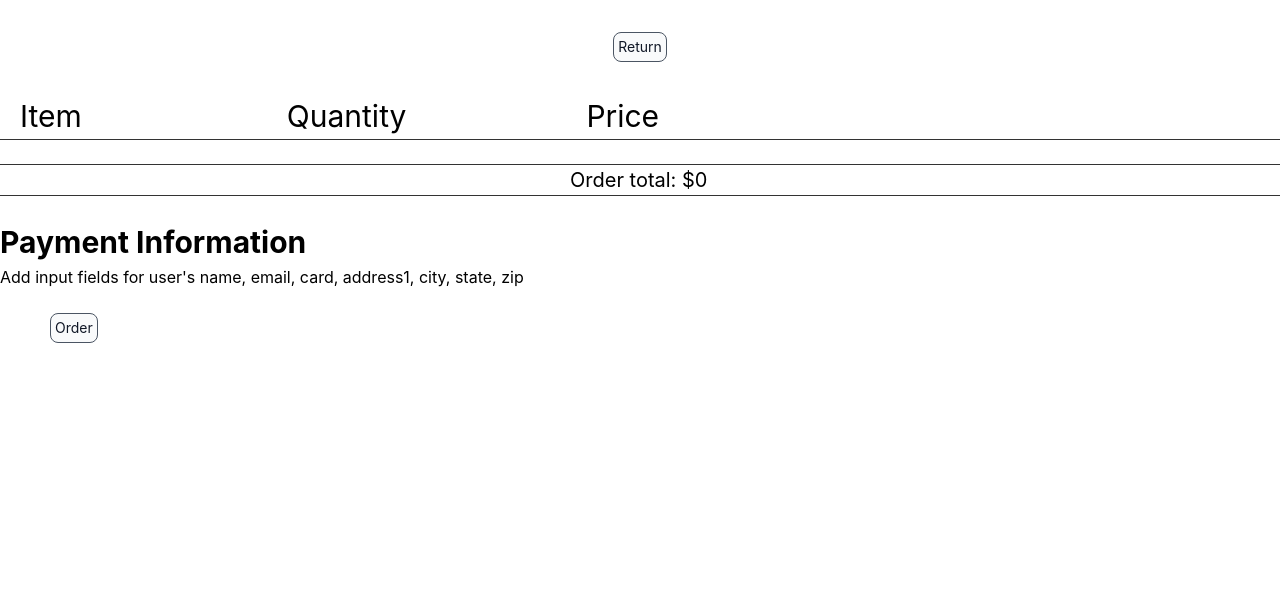
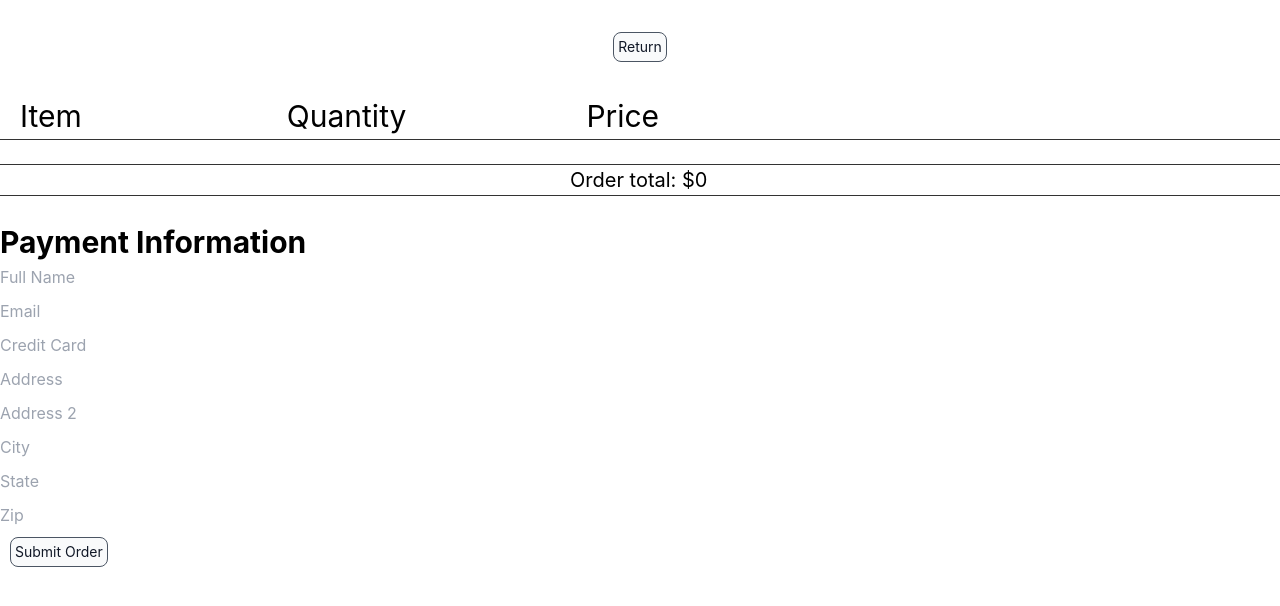
Before and after one commit to cadenrotis/COM-S-319-Assignments, a React (Create React App) app in the folder assignment_2/: page / in a window 1280 px wide. Both pictures are taken after a click on the button "Checkout". Shown: the top 606 px of the page. Built offline with nearby package versions, Linux system fonts and the light colour scheme.

Commit message:
Updated cart view and confirm view

```diff
--- a/assignment_2/src/App.js
+++ b/assignment_2/src/App.js
@@ -121,8 +121,18 @@
   const [cart, setCartQuantity] = useState([]); //cart is an array that'll store the products that the user is interested in buying
   const [cartTotal, setCartTotal] = useState(0); //cartTotal holds the total price of items in the cart
 
+  //hooks for the user's input for their payment information
+  const {
+    register,
+    handleSubmit,
+    formState: { errors },
+  } = useForm();
+  const [dataF, setDataF] = useState({}); //dataF hook will contain the input data
+
   // when input is typed into the search bar, handleChange() updates ProductsCategory with the correct products to show based on the user's input
   const handleChange = (e) => {
+    e.preventDefault();
+
     setQuery(e.target.value);
     const results = Products.phones.filter((eachProduct) => {
       if (e.target.value === "") return ProductsCategory;
@@ -186,7 +196,10 @@
     const newCart = []; //newCart will be a copy of cart without any duplicated items
 
     for (let i = 0; i < cart.length; i++) {
-      if (checkForDuplicates(cart, cart[i]) && productInCart(newCart, cart[i])) {
+      if (
+        checkForDuplicates(cart, cart[i]) &&
+        productInCart(newCart, cart[i])
+      ) {
         console.log("There was a duplicate");
         continue;
       }
@@ -224,6 +237,51 @@
     return cartItems;
   }
 
+  //will display the list of items in the user's cart in a different format for the confirmation view
+  function summaryOfCart() {
+    const newCart = []; //newCart will be a copy of cart without any duplicated items
+
+    for (let i = 0; i < cart.length; i++) {
+      if (
+        checkForDuplicates(cart, cart[i]) &&
+        productInCart(newCart, cart[i])
+      ) {
+        console.log("There was a duplicate");
+        continue;
+      }
+
+      newCart.push(cart[i]);
+    }
+
+    for (let i = 0; i < newCart.length; i++) {
+      console.log(newCart[i].title);
+    }
+
+    //displays the items that are in the cart
+    const cartItems = newCart.map((el) => (
+      <div>
+        <div
+          className="py-8"
+          style={{ display: "flex", justifyContent: "center" }}
+          key={el.id}
+        >
+          <img
+            style={{ marginLeft: "5px" }}
+            class="img-fluid"
+            src={el.image}
+            width={120}
+          />
+          <p style={{ marginTop: "50px", marginLeft: "50px" }}>
+            {el.title} - {howManyofThis(el.id)} x ${el.price} = $
+            {howManyofThis(el.id) * el.price}
+          </p>
+        </div>
+      </div>
+    ));
+
+    return cartItems;
+  }
+
   //displays the browse view with all of the products
   function BrowseView() {
     return (
@@ -234,12 +292,13 @@
         >
           <input
             className="border border-gray-30 text-gray-900 text-sm rounded-lg
-focus:ring-blue-500 focus:border-blue-500 block w-1/12 p-1 dark:bg-white-700
+focus:ring-blue-500 focus:border-blue-500 block w-1/11 p-1 dark:bg-white-700
 dark:border-gray-300 dark:placeholder-gray-400 dark:text-black
 dark:focus:ring-blue-500 dark:focus:border-blue-500"
             type="search"
             value={query}
             onChange={handleChange}
+            placeholder="Search for a product"
           />
           <button
             className="bg-gray-50 border border-gray-600 text-gray-900 text-sm rounded-lg p-1"
@@ -267,6 +326,15 @@
 
   //displays the cart
   function CartView() {
+    const onSubmit = (data) => {
+      console.log(data); // log all data
+      console.log(data.fullName); // log only fullname
+
+      // update hooks
+      setDataF(data); //update dataF hook to contain the input data
+      switchToConfirmView(); //switch to the confirmation view
+    };
+
     return (
       <div>
         <div
@@ -329,24 +397,73 @@
         <h1 style={{ fontSize: "30px" }}>
           <b>Payment Information</b>
         </h1>
-        <p>
-          Add input fields for user's name, email, card, address1, city, state,
-          zip
-        </p>
-        <br />
-
-        <button
-          className="bg-gray-50 border border-gray-600 text-gray-900 text-sm rounded-lg p-1"
-          style={{ marginLeft: "50px" }}
-          onClick={switchToConfirmView}
-        >
-          Order
-        </button>
+        <form onSubmit={handleSubmit(onSubmit)}>
+          <input
+            {...register("fullName", { required: true })}
+            placeholder="Full Name"
+            style={{ marginBottom: "10px" }}
+          />
+          {errors.fullName && <p>Full Name is required.</p>} <br></br>
+          <input
+            {...register("email", { required: true, pattern: /^\S+@\S+$/i })}
+            placeholder="Email"
+            style={{ marginBottom: "10px" }}
+          />
+          {errors.email && <p>Email is required.</p>} <br></br>
+          <input
+            {...register("creditCard", { required: true })}
+            placeholder="Credit Card"
+            style={{ marginBottom: "10px" }}
+          />
+          {errors.creditCard && <p>Credit Card is required.</p>} <br></br>
+          <input
+            {...register("address", { required: true })}
+            placeholder="Address"
+            style={{ marginBottom: "10px" }}
+          />
+          {errors.address && <p>Address is required.</p>} <br></br>
+          <input
+            {...register("address2")}
+            placeholder="Address 2"
+            style={{ marginBottom: "10px" }}
+          />{" "}
+          <br></br>
+          <input
+            {...register("city", { required: true })}
+            placeholder="City"
+            style={{ marginBottom: "10px" }}
+          />
+          {errors.city && <p>City is required.</p>} <br></br>
+          <input
+            {...register("state", { required: true })}
+            placeholder="State"
+            style={{ marginBottom: "10px" }}
+          />
+          {errors.state && <p>State is required.</p>} <br></br>
+          <input
+            {...register("zip", { required: true })}
+            placeholder="Zip"
+            style={{ marginBottom: "10px" }}
+          />
+          {errors.zip && <p>Zip is required.</p>} <br></br>
+          <button
+            className="bg-gray-50 border border-gray-600 text-gray-900 text-sm rounded-lg p-1"
+            style={{ marginLeft: "10px" }}
+            type="submit"
+          >
+            Submit Order
+          </button>
+        </form>
       </div>
     );
   }
+
   //displays a screen for the user to confirm their order
   function ConfirmView() {
+    const updateHooks = () => {
+      switchToCartView(); //switch back to the cart view
+    };
+
     return (
       <div>
         <div
@@ -356,12 +473,61 @@
           <button
             className="bg-gray-50 border border-gray-600 text-gray-900 text-sm rounded-lg p-1"
             style={{ marginLeft: "50px" }}
-            onClick={switchToBrowseView}
+            onClick={switchToFreshBrowseView}
           >
-            Go back to the catalog
+            Go back to the Catalog (will remove everything from your cart)
           </button>
         </div>
-        <h1>This is the confirmation view</h1>
+        <h1 style={{ fontSize: "30px", marginBottom: "10px", textAlign: "center"}}>
+          <b>Order Summary</b>
+        </h1>
+        <div>{summaryOfCart()}</div>
+        <p style={{textAlign: "center", fontSize: "20px"}}>
+          <b>Order total: ${cartTotal}</b>
+        </p>
+        <br></br>
+        <h1 style={{ fontSize: "30px", marginBottom: "10px" }}>
+          <b>Payment Summary</b>
+        </h1>
+        <h3 style={{ marginBottom: "10px" }}>
+          Name: <u>{dataF.fullName}</u>
+        </h3>
+        <p style={{ marginBottom: "10px" }}>
+          Email: <u>{dataF.email}</u>
+        </p>
+        <p style={{ marginBottom: "10px" }}>
+          Credit Card # (last four numbers show only): <u>{dataF.creditCard.substring(dataF.creditCard.length-4, dataF.creditCard.length)}</u>
+        </p>
+        <p style={{ marginBottom: "10px" }}>
+          Address: <u>{dataF.address}</u>
+        </p>
+        <p style={{ marginBottom: "10px" }}>
+          Address 2 (optional): <u>{dataF.address2}</u>
+        </p>
+        <p style={{ marginBottom: "10px" }}>
+          City: <u>{dataF.city}</u>
+        </p>
+        <p style={{ marginBottom: "10px" }}>
+          State: <u>{dataF.state}</u>
+        </p>
+        <p style={{ marginBottom: "10px" }}>
+          Zip code: <u>{dataF.zip}</u>{" "}
+        </p>
+
+        <div
+          className="py-8"
+          style={{ display: "flex", justifyContent: "center" }}
+        >
+          <button
+            className="bg-gray-50 border border-gray-600 text-gray-900 text-sm rounded-lg p-1"
+            style={{
+              marginLeft: "50px",
+            }}
+            onClick={updateHooks}
+          >
+            Go back to cart
+          </button>
+        </div>
       </div>
     );
   }
@@ -374,6 +540,20 @@
     setCartView(false);
     setConfirmView(false);
   };
+
+  const switchToFreshBrowseView = () => {
+    if (browseView === false) {
+      setBrowseView(true);
+      setCartQuantity([]); //reset the cart to an empty array
+      setDataF([]); //clear the input data for payment information
+      console.log("In fresh browse view" + dataF);
+    }
+    else setBrowseView(false);
+
+    setCartView(false);
+    setConfirmView(false);
+  };
+
   const switchToCartView = () => {
     if (cartView === false) setCartView(true);
     else setCartView(false);
@@ -381,9 +561,12 @@
     setBrowseView(false);
     setConfirmView(false);
   };
+
   const switchToConfirmView = () => {
     if (confirmView === false) setConfirmView(true);
     else setConfirmView(false);
+    console.log("In confirm view" + dataF);
+
 
     setBrowseView(false);
     setCartView(false);
```
